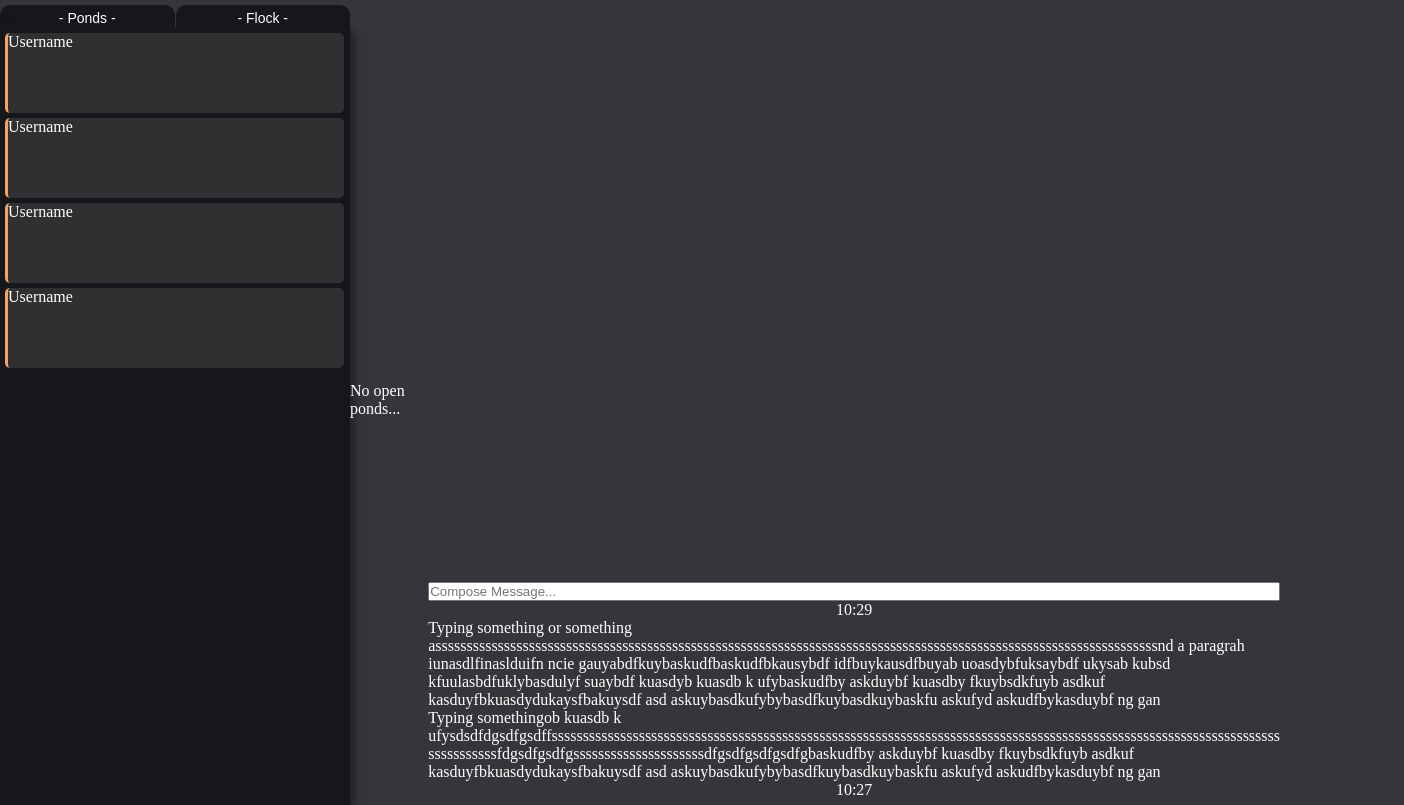
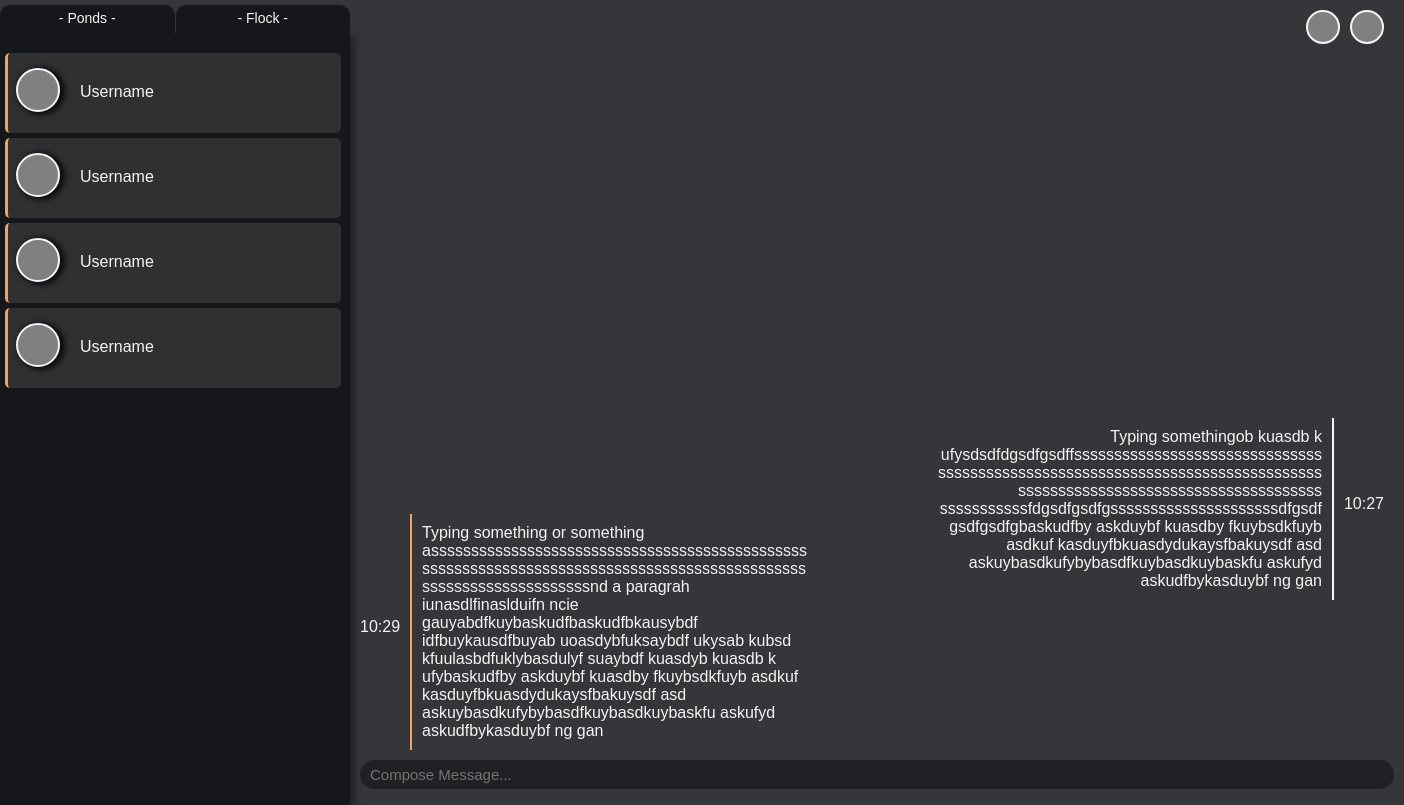
Before and after one commit to Phippre/GooseChat.io, a plain HTML site: page home.html in a window 1280 px wide. Shown: the whole page, 1404 px wide, since content can reach past the window. Drawn offline with Linux system fonts and the light colour scheme; files that its build step writes are made by us from their sources.

Commit message:
Update styles.css

```diff
--- a/styles.css
+++ b/styles.css
@@ -2,6 +2,7 @@
 	margin: 0;
 	padding: 0;
 	list-style: none;
+	color: whitesmoke;
 }
 
 ::-webkit-scrollbar {
@@ -82,7 +83,7 @@ body {
 	outline: none;
 }
 
-.center-login #loginButton {
+#loginButton {
 	color: white;
 	background-color: rgb(53, 54, 58);
 	border-radius: 32px;
@@ -95,7 +96,7 @@ body {
 	padding-top: 1px;
 }
 
-.center-login #signupButton {
+#signupButton {
 	color: white;
 	background-color: rgb(53, 54, 58);
 	border-radius: 32px;
@@ -129,12 +130,12 @@ body {
 	height: 100vh;
 }
 
-.convo-page #sidebar {
+#sidebar {
 	width: 350px;
 	height: 96.6vh;
 }
 
-.convo-page #sidebar .tabs {
+.tabs {
 	display: flex;
 	flex-direction: row;
 	width: 350px;
@@ -142,7 +143,7 @@ body {
 	margin-bottom: -2px;
 }
 
-.convo-page #sidebar .tabs .tab1 {
+.tab1 {
 	width: 175px;
 	height: 80%;
 	background-color: rgb(22, 23, 26);
@@ -153,12 +154,12 @@ body {
 	font-size: 14px;
 	font-family: Arial;
 	margin-right: 1px;
-	color: white;
+	color: whitesmoke;
 	text-decoration: none;
 	padding-top: 5px;
 }
 
-.convo-page #sidebar .tabs .tab2 {
+.tab2 {
 	width: 175px;
 	height: 80%;
 	background-color: rgb(22, 23, 26);
@@ -168,21 +169,22 @@ body {
 	text-align: center;
 	font-size: 14px;
 	font-family: Arial;
-	color: white;
+	color: whitesmoke;
 	text-decoration: none;
 	padding-top: 5px;
 }
 
-.convo-page #sidebar #tab-contents {
+#tab-contents {
 	display: flex;
-	height: 97.1vh;
+	height: 96.53vh;
+	margin-top: 5px;
 }
 
 /*~~~~~~~~~~~~~~~~~~~~~~~~~~~~~~~~~~~~~~~~~~~~*/
 
 /* CHAT TAB ~~~~~~~~~~~~~~~~~~~ */
 
-.convo-page #sidebar #tab-contents #chatTab {
+#chatTab {
 	width: 350px;
 	height: 100%;
 	background-color: rgb(22, 23, 26);
@@ -191,22 +193,50 @@ body {
 	overflow: auto;
 }
 
-.convo-page #sidebar #tab-contents #chatTab .chats .convo {
+.convo {
+	display: flex;
+	flex-direction: row;
 	width: 96%;
 	height: 80px;
+	box-sizing: border-box;
+	word-wrap: break-word;
 	background-color: rgba(150, 150, 150, .2);
 	border-left: 3px solid sandybrown;
-	margin-right: 5px;
-	margin-left: 5px;
+	margin: 20px 0px 5px 5px;
+	margin-bottom: -15px;
+	border-radius: 5px;
+}
+
+.convo div {
+	width: 40px;
+	height: 40px;
+	border: 2px solid whitesmoke;
+	border-radius: 25px;
+	margin-left: 8px;
+	margin-top: 15px;
+	box-shadow: 3px 1px 5px 2px rgb(12, 13, 16);
+	background-color: gray;
+	-webkit-box-shadow: 3px 1px 5px 2px rgb(12, 13, 16);
+}
+
+.convo p {
+	color: whitesmoke;
+	width: 250px;
+	height: 65px;
+	margin-left: 10px;
 	margin-top: 5px;
-	border-radius: 5px;
+	padding-left: 10px;
+	padding-top: 25px;
+	font-family: Arial;
+	font-size: 16px;
+	box-sizing: border-box;
 }
 
 /* ~~~~~~~~~~~~~~~~~~~~~~~~~~~~~ */
 
 /* FRIENDS TAB ~~~~~~~~~~~~~~~~~~~ */
 
-.convo-page #sidebar #tab-contents #friendsTab {
+#friendsTab {
 	width: 350px;
 	height: 100%;
 	background-color: rgb(22, 23, 26);
@@ -215,11 +245,35 @@ body {
 	overflow: auto;
 }
 
-.convo-page #sidebar #tab-contents #friendsTab #friends #friend {
-	width: 100%;
+#friend {
+	display: flex;
+	flex-direction: row;
+	width: 99%;
 	height: 60px;
 	background-color: rgba(150, 150, 150, .2);
-	margin-top: 2px;
+	margin-top: 20px;
+	margin-bottom: -15px;
+	border: 1px solid sandybrown;
+	border-radius: 10px;
+}
+
+#friend p {
+	font-family: Arial;
+	font-size: 14px;
+	margin-left: 10px;
+	margin-top: 13px;
+}
+
+.profile-pic {
+	width: 40px;
+	height: 40px;
+	border: 2px solid white;
+	border-radius: 25px;
+	box-shadow: 3px 1px 5px 2px rgb(12, 13, 16);
+	background-color: gray;
+	-webkit-box-shadow: 3px 1px 5px 2px rgb(12, 13, 16);
+	margin-top: 7px;
+	margin-left: 7px;
 }
 
 /* ~~~~~~~~~~~~~~~~~~~~~~~~~~~~~ */
@@ -228,14 +282,24 @@ body {
 
 .conversation-box {
 	display: flex;
-	flex-direction: column-reverse;
+	flex-direction: column;
 	width: 90vw;
 	height: 99.9vh;
 }
 
-.conversation-box .message {
+.select-chat-notif {
+	display: none;
+	width: 100vw;
+	height: 100vh;
+	color: sandybrown;
+	font-family: 'Courier New';
+	font-size: 25px;
+	text-align: center;
+}
+
+.compose-message {
 	color: white;
-	width: 95%;
+	width: 80vw;
 	height: 30px;
 	background-color: rgb(32, 33, 36);
 	border-radius: 35px;
@@ -246,4 +310,97 @@ body {
 	font-size: 15px;
 }
 
+.settings-bar {
+	display: flex;
+	flex-direction: row-reverse;
+	width: 80vw;
+	height: 40px;
+	margin-left: 10px;
+}
+
+.website-settings {
+	width: 30px;
+	height: 30px;
+	background-color: gray;
+	border: 2px solid whitesmoke;
+	border-radius: 20px;
+	margin-top: 10px;
+}
+
+.chat-settings {
+	width: 30px;
+	height: 30px;
+	background-color: gray;
+	border: 2px solid whitesmoke;
+	border-radius: 20px;
+	margin-top: 10px;
+	margin-right: 10px;
+}
+
+.messages-box {
+	display: flex;
+	flex-direction: row;
+	width: 80vw;
+	height: 90vh;
+	margin-left: 10px;
+	overflow: auto;
+}
+
+.received-messages {
+	width: 50%;
+	height: 100%;
+	display: flex;
+	flex-direction: column-reverse;
+}
+
+.sent-messages {
+	width: 50%;
+	height: 100%;
+	display: flex;
+	flex-direction: column-reverse;
+}
+
+.received-message {
+	display: flex;
+	flex-direction: row;
+	width: 100%;
+	font-family: Arial;
+	color: whitesmoke;
+}
+
+.sent-message {
+	display: flex;
+	flex-direction: row;
+	justify-content: right;
+	width: 100%;
+	font-family: Arial;
+	color: whitesmoke;
+	margin-bottom: 150px;
+}
+
+.received-text {
+	width: 80%;
+	font-size: 16px;
+	font-family: Arial;
+	border-left: 2px solid sandybrown;
+	box-sizing: border-box;
+	word-wrap: break-word;
+	padding: 10px;
+	margin-left: 10px;
+	margin-top: 10px;
+}
+
+.sent-text {
+	width: 80%;
+	font-size: 16px;
+	font-family: Arial;
+	border-right: 2px solid whitesmoke;
+	box-sizing: border-box;
+	word-wrap: break-word;
+	padding: 10px;
+	margin-right: 10px;
+	margin-top: 10px;
+	text-align: right;
+}
+
 /* ~~~~~~~~~~~~~~~~~~~~~~~~~~~~~ */
```
